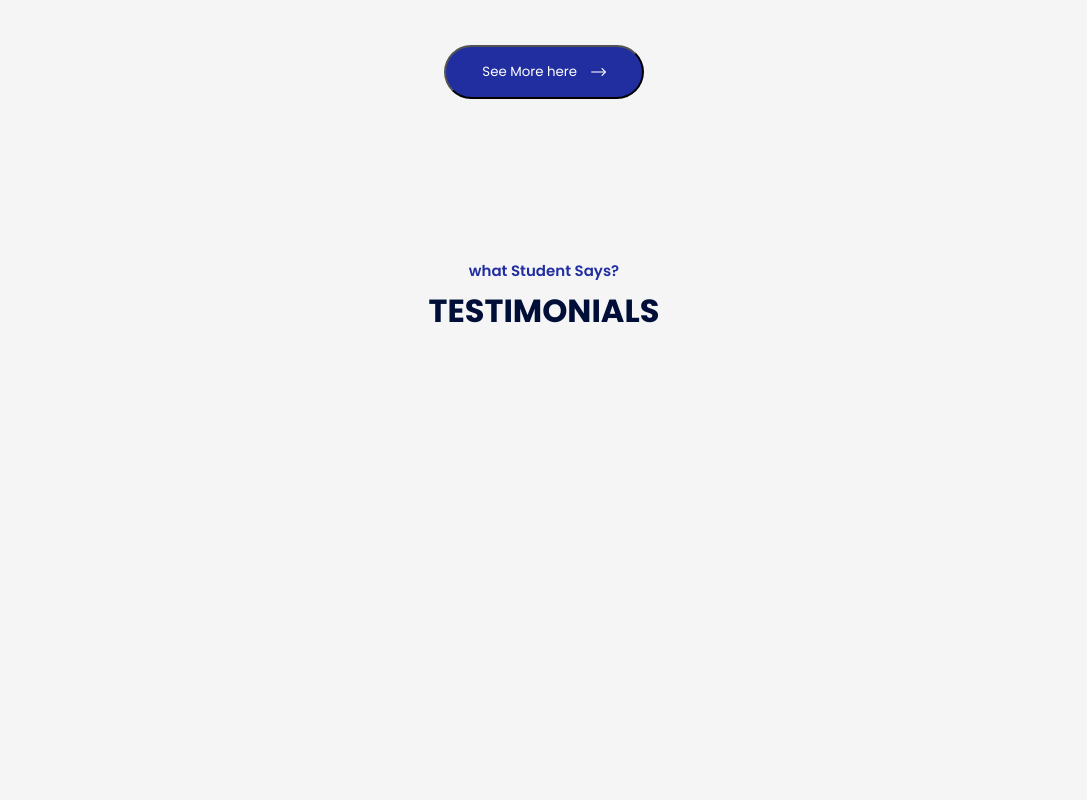
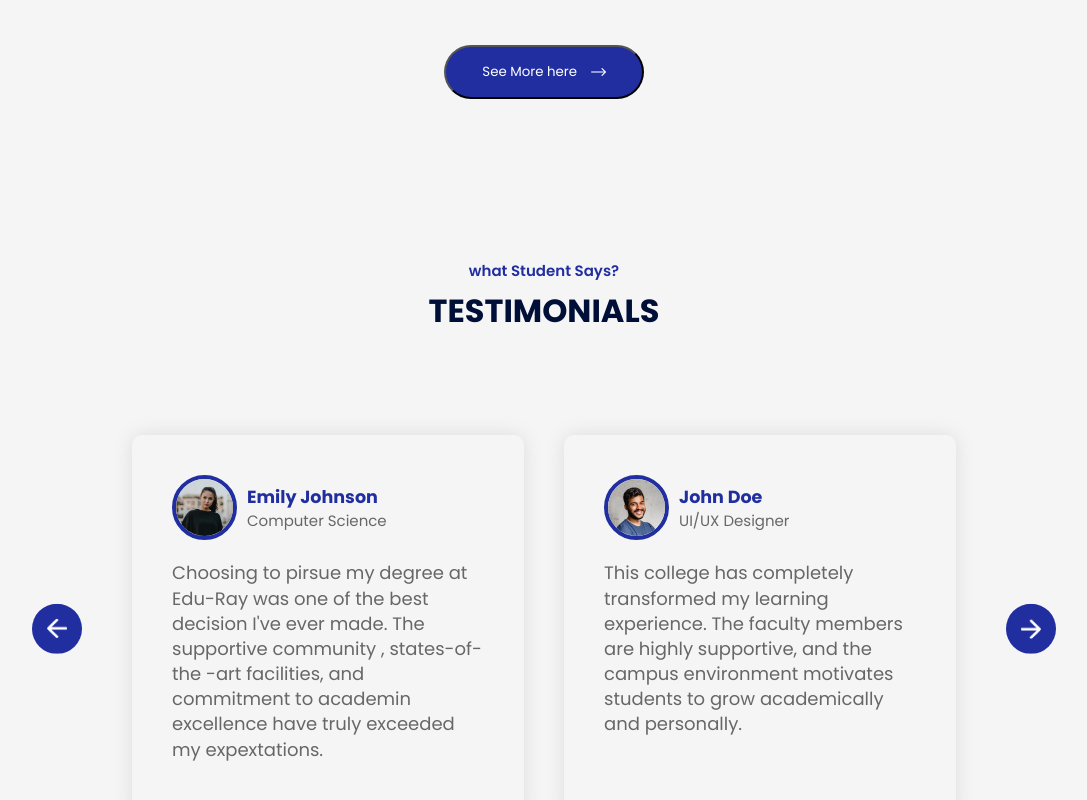
Before and after one commit to wdvaibhav15/Edu-Ray, a React (Vite) app: page / in a window 1280 px wide. Shown: the part 2898-3698 px from the top of the page, without its empty margins (96-1183 px from the left). Before the commit the page ends 3263 px from the top, so only its background shows below. Built offline with nearby package versions, Linux system fonts and the light colour scheme.

Commit message:
testimonial section completed

```diff
--- a/index.html
+++ b/index.html
@@ -2,9 +2,9 @@
 <html lang="en">
   <head>
     <meta charset="UTF-8" />
-    <link rel="icon" type="image/svg+xml" href="/favicon.svg" />
+    <link rel="icon" type="image/svg+xml" href="/favicon.png" />
     <meta name="viewport" content="width=device-width, initial-scale=1.0" />
-    <title>edu-ray</title>
+    <title>Edu-Ray</title>
   </head>
   <body>
     <div id="root"></div>
--- a/src/App.jsx
+++ b/src/App.jsx
@@ -5,6 +5,7 @@ import Programs from './Components/Programs/Programs'
 import Title from './Components/Title/Title'
 import About from './Components/About/About'
 import Campus from './Components/Campus/Campus'
+import Testimonial from './Components/Testimonials/Testimonial'
 
 const App = () => {
   return (
@@ -18,6 +19,7 @@ const App = () => {
         <Title subTitle="Gallery" title="Campus Photos" />
         <Campus />
         <Title subTitle="TESTIMONIALS" title="what Student Says?" />
+        <Testimonial />
       </div>
       </div>
   )
--- a/src/Components/Navbar/Navbar.css
+++ b/src/Components/Navbar/Navbar.css
@@ -1,5 +1,6 @@
 nav{
     width: 100%;
+    height: 70px;
     /* background:#333; */
     color: #fff;
     padding:4px 0;
--- a/src/Components/Testimonials/Testimonial.css
+++ b/src/Components/Testimonials/Testimonial.css
@@ -0,0 +1,71 @@
+.testimonials{
+    margin: 80px auto;
+    padding: 0 80px;
+    position: relative;
+}
+.next-btn, .back-btn{
+    position: absolute;
+    top: 50%;
+    right: 0;
+    transform: translateY(-50%);
+    padding: 15px;
+    width: 50px;
+    border-radius: 50%;
+    background:#212EA0 ;
+    cursor: pointer;
+}
+.back-btn{
+    right: auto;
+    left: 0;
+}
+.slider{
+    overflow: hidden;
+}
+.slider ul{
+    display: flex;
+    width: 200%;
+    overflow: hidden;
+    transition: 0.5s;
+
+}
+
+.slider ul li{
+    width: 50%;
+    list-style: none;
+    padding: 20px;
+    box-sizing: border-box;
+}
+
+.slide{
+    height: 100%;
+    min-height: 350px;
+    box-shadow: 0 0 20px rgba(0,0,0,0.1);
+    border-radius: 10px;
+    padding: 40px;
+    color: #676767;
+    line-height: 1.4;
+    box-sizing: border-box;
+}
+.slide img{
+    width: 65px;
+    border-radius: 50%;
+    margin-right: 10px;
+    border: 4px solid #212EA0;
+}
+.user-info{
+    display: flex;
+    align-items: center;
+    margin-bottom: 20px;
+    font-size: 15px;
+}
+.user-info h3{
+    color: #212EA0;
+}
+.slide h2{
+    font-size: 24px;
+    margin-bottom: 20px;
+}
+.slide p{
+    font-size: 18px;
+    margin-bottom: 20px;
+}
--- a/src/Components/Testimonials/Testimonial.jsx
+++ b/src/Components/Testimonials/Testimonial.jsx
@@ -1,10 +1,89 @@
-import React from 'react'
+import React,{ useRef } from 'react'
 import './Testimonial.css'
+import next_icon from '../../assets/next-icon.png'
+import back_icon from '../../assets/back-icon.png'
+import user1 from '../../assets/user-1.png'
+import user2 from '../../assets/user-2.png'
+import user3 from '../../assets/user-3.png'
+import user4 from '../../assets/user-4.png'
+
+
 
 const Testimonial = () => {
+    const slider= useRef();
+    let tx=0;
+
+
+    const slideForword = () =>{
+        if(tx > -50){
+            tx -= 25;
+        }
+        slider.current.style.transform = `translateX(${tx}%)`;
+    }
+    const slideBackword = () =>{
+        if(tx < 0){
+            tx += 25;
+        }
+        slider.current.style.transform = `translateX(${tx}%)`;
+    }
+
+
   return (
-    <div>
-
+    <div className='testimonials'>
+        <img src={next_icon} alt=""  className='next-btn' onClick={slideForword}/>
+        <img src={back_icon} alt=""  className='back-btn' onClick={slideBackword}/>
+        <div className="slider">
+            <ul ref={slider}>
+                <li>
+                   <div className="slide">
+                    <div className="user-info">
+                        <img src={user1} alt="" />
+                        <div>
+                            <h3>Emily Johnson</h3>
+                            <span>Computer Science</span>
+                        </div>
+                    </div>
+                    <p>Choosing to pirsue my degree at Edu-Ray was one of the best decision I've ever made. The supportive community , states-of-the -art facilities, and commitment to academin excellence have truly exceeded my expextations.</p>
+                   </div>
+                </li>
+                <li>
+                   <div className="slide">
+                    <div className="user-info">
+                        <img src={user2} alt="" />
+                        <div>
+                            <h3>John Doe</h3>
+                            <span>UI/UX Designer</span>
+                        </div>
+                    </div>
+                    <p>This college has completely transformed my learning experience. The faculty members are highly supportive, and the campus environment motivates students to grow academically and personally.</p>
+                   </div>
+                </li>
+                <li>
+                   <div className="slide">
+                    <div className="user-info">
+                        <img src={user3} alt="" />
+                        <div>
+                            <h3>Sophia Williams </h3>
+                            <span>Information Technologyr</span>
+                        </div>
+                    </div>
+                    <p>The practical learning approach and modern facilities helped me build confidence in my skills. I am grateful for the guidance and opportunities provided by the college.</p>
+                   </div>
+                </li>
+                <li>
+                   <div className="slide">
+                    <div className="user-info">
+                        <img src={user4} alt="" />
+                        <div>
+                            <h3>Michael Brown</h3>
+                            <span>Business Administration</span>
+                        </div>
+                    </div>
+                    <p>Studying here has been one of the best decisions of my life. The teachers are experienced, and the placement support has been excellent for career growth.</p>
+                   </div>
+                </li>
+            </ul>
+        </div>
     </div>
   )
 }
```
Also changed, not shown: src/assets/logo.png.
